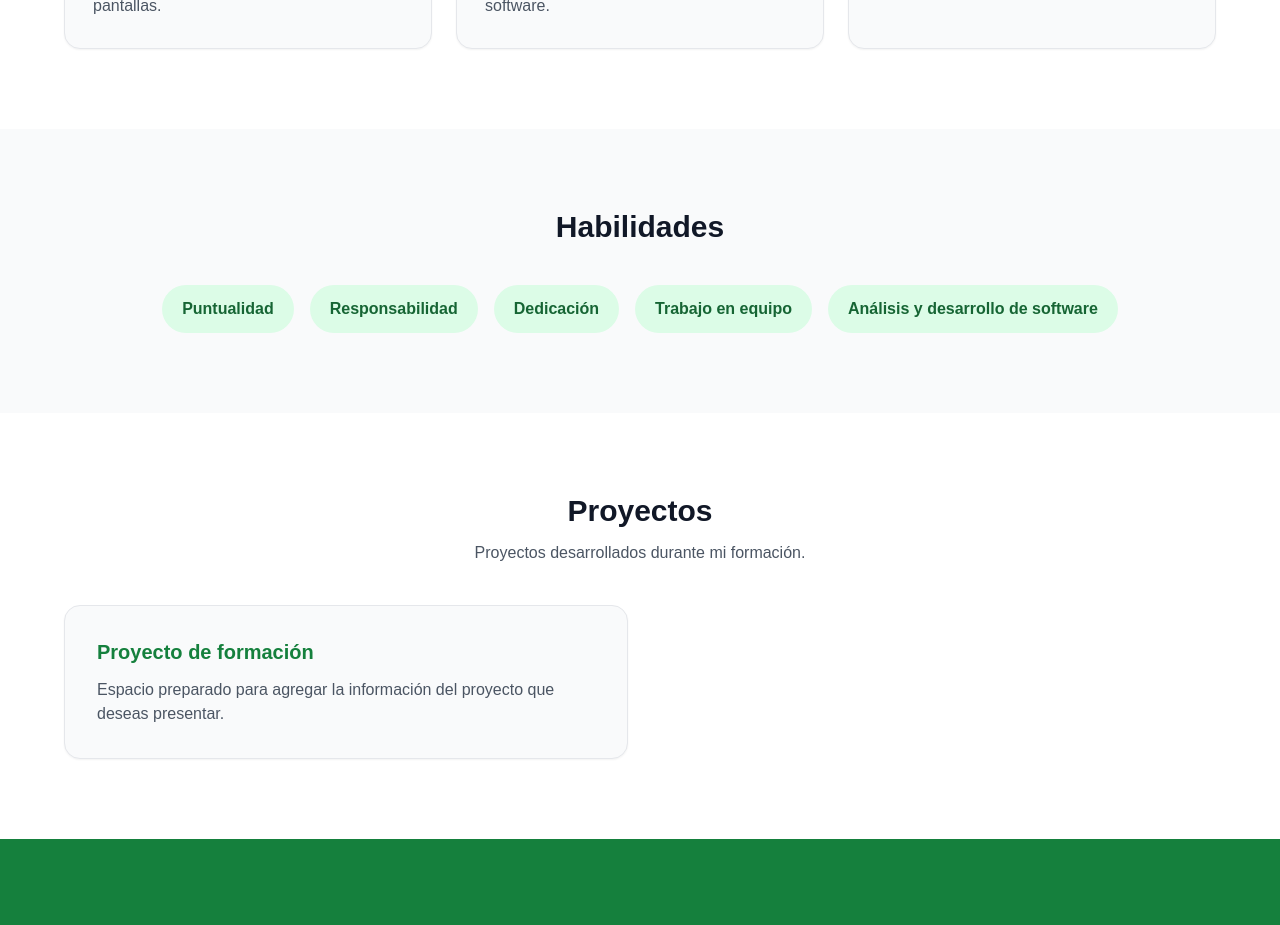
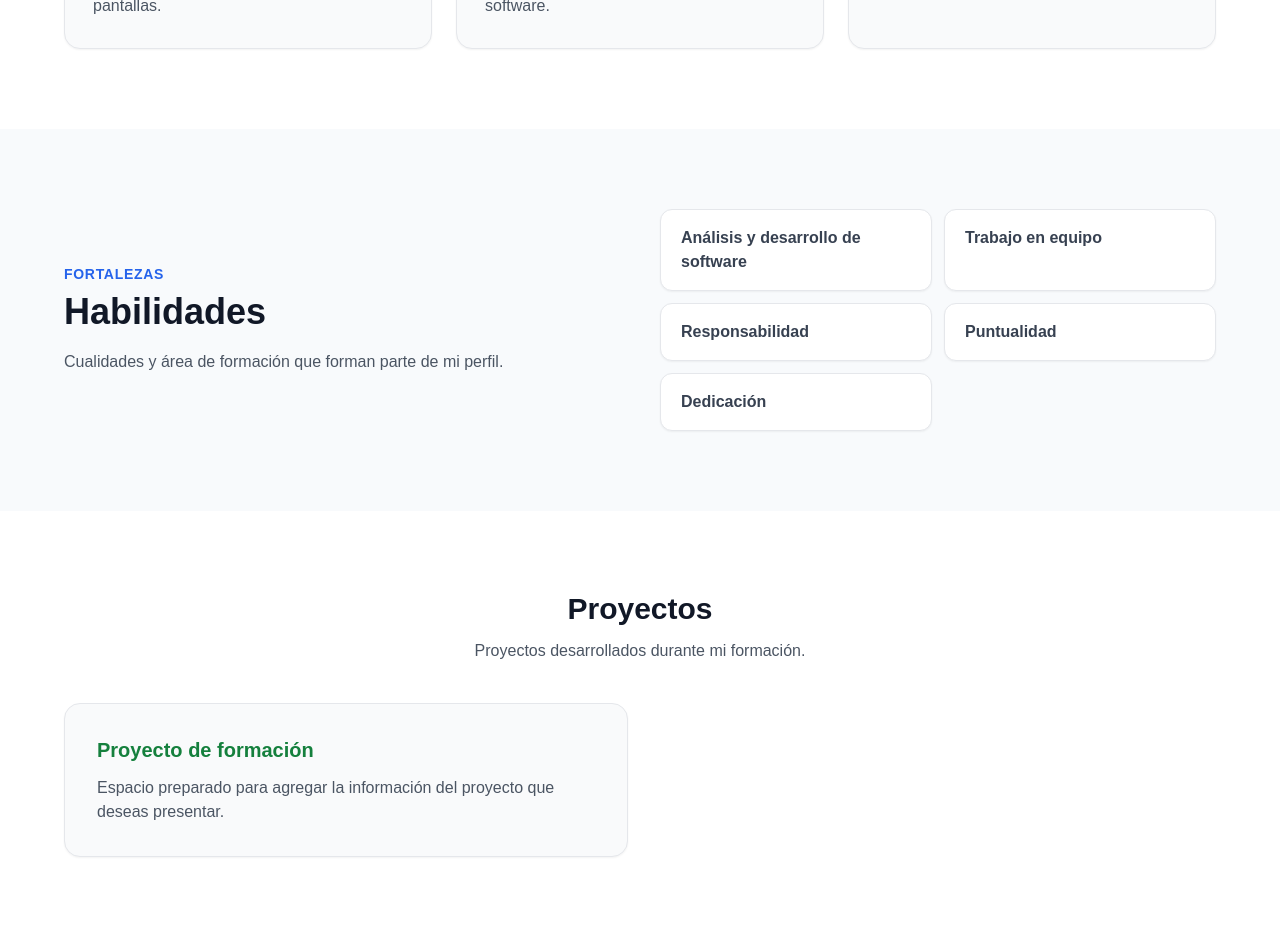
Before and after one commit to hinestrozadayana870-lang/Portafolio, a React (Vite) app: page / in a window 1280 px wide. Shown: the part 1180-2105 px from the top of the page. Built offline with nearby package versions, Linux system fonts and the light colour scheme.

Commit message:
Mejorar portafolio de servicios

```diff
--- a/src/components/Habilidades.jsx
+++ b/src/components/Habilidades.jsx
@@ -1,14 +1,31 @@
+const habilidades = [
+  "Análisis y desarrollo de software",
+  "Trabajo en equipo",
+  "Responsabilidad",
+  "Puntualidad",
+  "Dedicación",
+];
+
 const Habilidades = () => {
   return (
-    <section id="habilidades" className="bg-gray-50 px-6 py-20">
-      <article className="mx-auto max-w-5xl text-center">
-        <h2 className="mb-10 text-3xl font-bold text-gray-900">Habilidades</h2>
-        <ul className="flex flex-wrap justify-center gap-4">
-          <li className="rounded-full bg-green-100 px-5 py-3 font-semibold text-green-800">Puntualidad</li>
-          <li className="rounded-full bg-green-100 px-5 py-3 font-semibold text-green-800">Responsabilidad</li>
-          <li className="rounded-full bg-green-100 px-5 py-3 font-semibold text-green-800">Dedicación</li>
-          <li className="rounded-full bg-green-100 px-5 py-3 font-semibold text-green-800">Trabajo en equipo</li>
-          <li className="rounded-full bg-green-100 px-5 py-3 font-semibold text-green-800">Análisis y desarrollo de software</li>
+    <section id="habilidades" className="bg-slate-50 px-6 py-20">
+      <article className="mx-auto grid max-w-6xl gap-10 md:grid-cols-2 md:items-center">
+        <section>
+          <p className="text-sm font-bold uppercase tracking-wider text-blue-600">Fortalezas</p>
+          <h2 className="mt-2 text-3xl font-extrabold text-gray-900 md:text-4xl">
+            Habilidades
+          </h2>
+          <p className="mt-4 leading-7 text-gray-600">
+            Cualidades y área de formación que forman parte de mi perfil.
+          </p>
+        </section>
+
+        <ul className="grid gap-3 sm:grid-cols-2">
+          {habilidades.map((habilidad) => (
+            <li key={habilidad} className="rounded-xl border border-gray-200 bg-white px-5 py-4 font-semibold text-gray-700 shadow-sm">
+              {habilidad}
+            </li>
+          ))}
         </ul>
       </article>
     </section>
```
